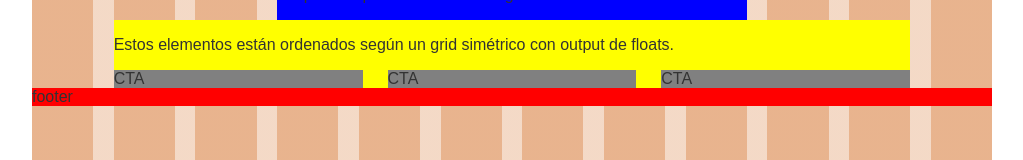
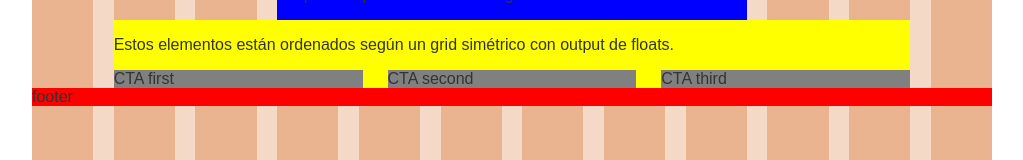
Before and after one commit to betovarg/Singularity-test, a plain HTML site: page index.html in a window 1280 px wide. Shown: the part 278-438 px from the top of the page, without its empty margins (128-1151 px from the left). Drawn offline with Linux system fonts and the light colour scheme.

Commit message:
cambio en ctas

```diff
--- a/index.html
+++ b/index.html
@@ -57,13 +57,13 @@
 	<div class="under-content">
 		<p>Estos elementos están ordenados según un grid simétrico con output de floats.</p>
 		<div class="cta-item">
-			CTA
+			CTA first
 		</div>
 		<div class="cta-item">
-			CTA
+			CTA second
 		</div>
 		<div class="cta-item last">
-			CTA
+			CTA third
 		</div>
 	</div>
 	<footer>footer</footer>
```
